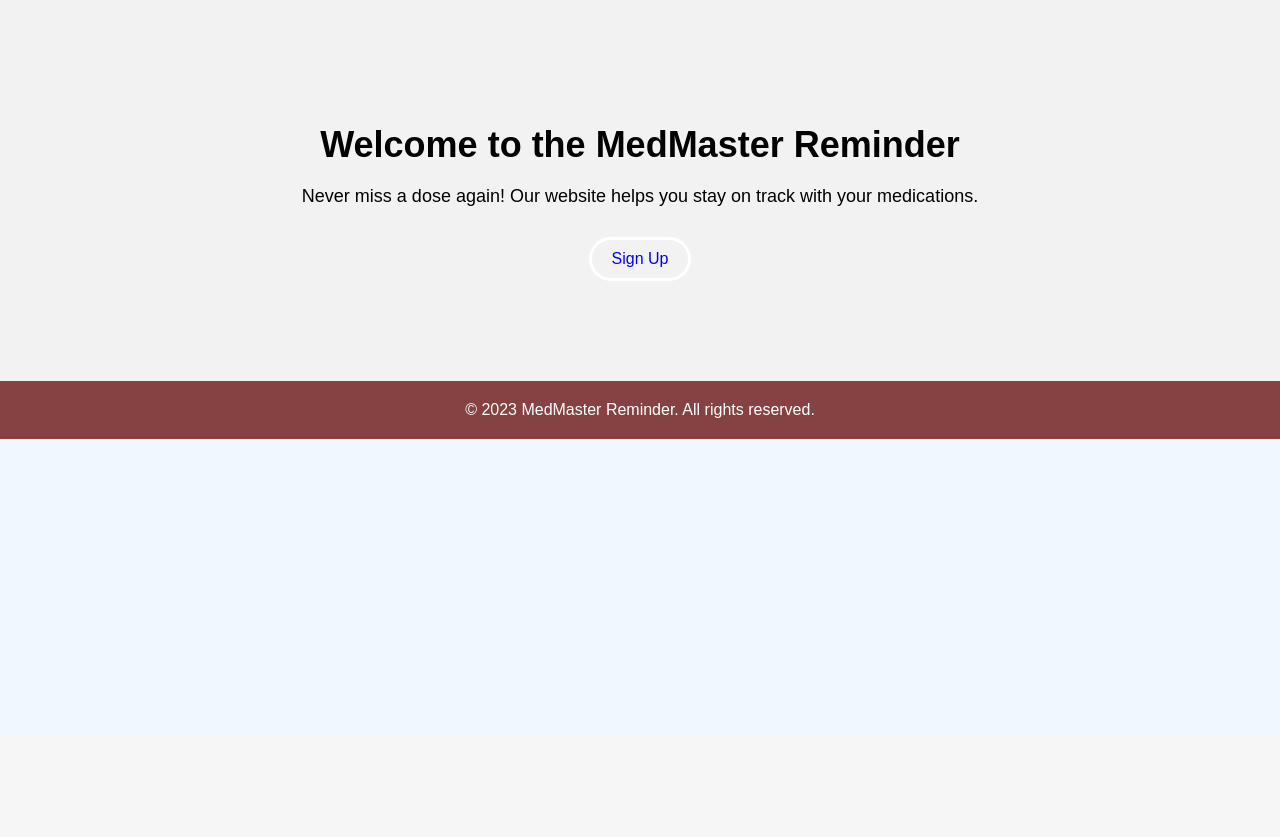
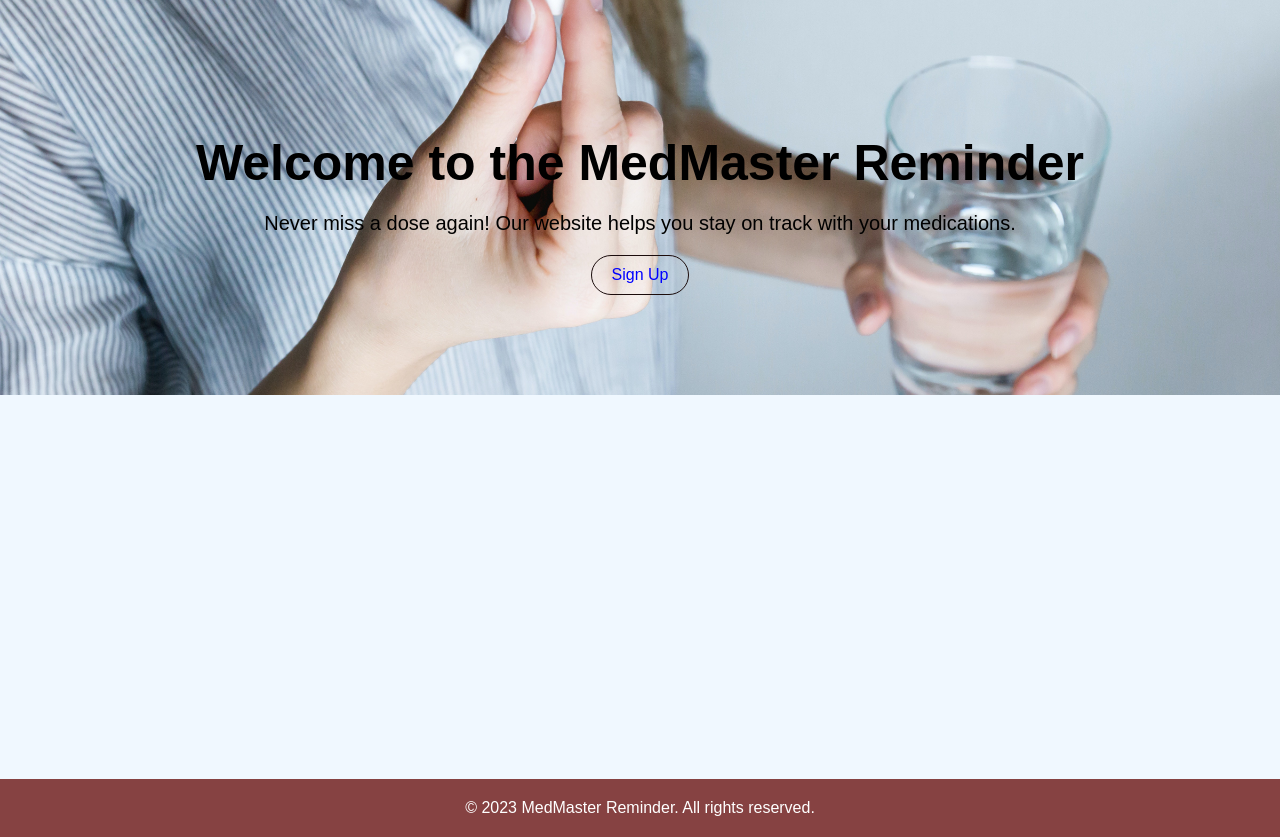
Before and after one commit to Joshuaomwami/software-med-project, a PHP site: page /home.html in a window 1280 px wide. Shown: the part 64-901 px from the top of the page. Before the commit the page ends 503 px from the top, so only its background shows below. Run offline with PHP 8.4, Linux system fonts and the light colour scheme.

Commit message:
second commit

```diff
--- a/home.css
+++ b/home.css
@@ -81,22 +81,27 @@ body {
   max-width: 1200px;
   margin: 0 auto;
   padding: 0 20px;
+
 }
 
 .hero {
-  background-color: #f2f2f2;
+  background-color: #ce8282;
   padding: 100px 0;
   text-align: center;
+  background-image: url(med-images/med2.jpg);
+  background-size: cover;
+  background-position: center;
+
 }
 
 .hero h1 {
-  font-size: 36px;
-  margin-bottom: 20px;
+  font-size: 50px;
+  margin-bottom: 10px;
 }
 
 .hero p {
-  font-size: 18px;
-  margin-bottom: 30px;
+  font-size: 20px;
+  margin-bottom: 20px;
 }
 
 .btn {
@@ -106,7 +111,7 @@ body {
   color:blue;
   text-decoration: none;
   border-radius: 30px;
-  border: 3px solid #fff;
+  border: 1px solid #1b0c0c;
 }
 
 .btn:hover {
@@ -119,6 +124,7 @@ body {
   color: #fff;
   padding: 20px 0;
   text-align: center;
+  margin-top: 30%;
 }
 .footer_container{
 
```
